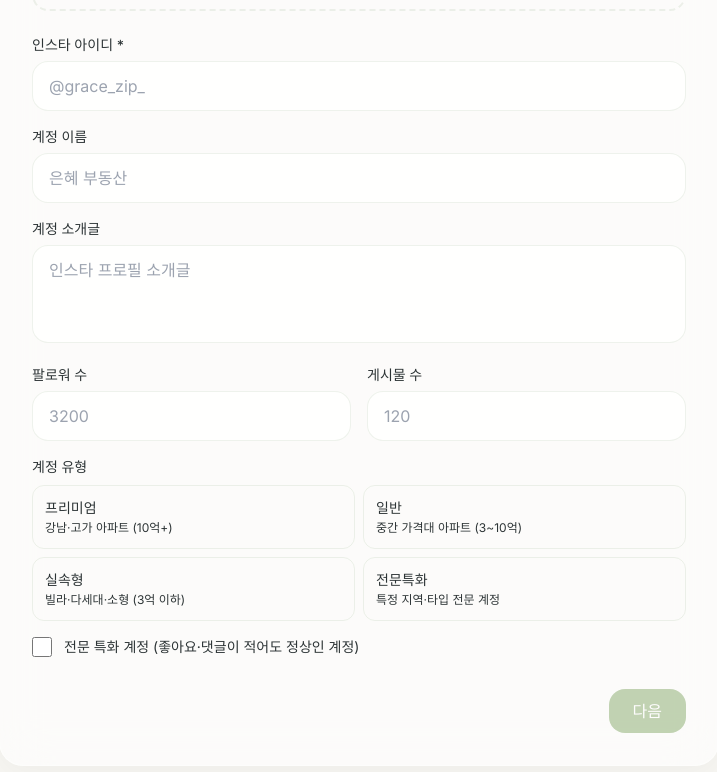
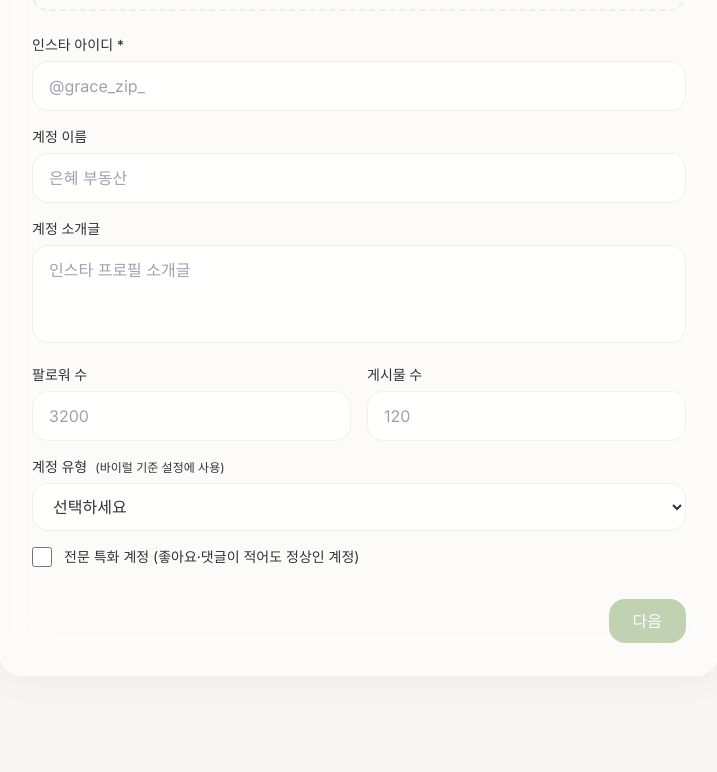
Before and after one commit to dukjaejeon/insta-agent, a Next.js app: page /benchmarks/new in a window 1280 px wide. Shown: the part 487-1259 px from the top of the page, without its empty margins (281-998 px from the left). After the commit the page ends 1195 px from the top, so only its background shows below. Built offline with nearby package versions, Linux system fonts and the light colour scheme; a web font is replaced by a local one.

Commit message:
fix: category dropdown, add label explaining why

```diff
--- a/src/components/benchmarks/Step1AccountInfo.tsx
+++ b/src/components/benchmarks/Step1AccountInfo.tsx
@@ -217,28 +217,24 @@ export function Step1AccountInfo({ data, onChange, onNext }: Step1Props) {
         </div>
 
         <div className="col-span-2">
-          <label className="block text-sm font-medium text-charcoal mb-2">
+          <label className="block text-sm font-medium text-charcoal mb-1.5">
             계정 유형
+            <span className="text-xs text-charcoal-light/60 font-normal ml-2">
+              (바이럴 기준 설정에 사용)
+            </span>
           </label>
-          <div className="grid grid-cols-2 gap-2">
+          <select
+            value={data.category}
+            onChange={(e) => update("category", e.target.value)}
+            className="w-full px-4 py-3 rounded-2xl border border-border-soft bg-white/80 text-charcoal focus:outline-none focus:ring-2 focus:ring-sage/30 focus:border-sage transition-colors"
+          >
+            <option value="">선택하세요</option>
             {CATEGORIES.map((cat) => (
-              <button
-                key={cat.value}
-                type="button"
-                onClick={() => update("category", cat.value)}
-                className={`p-3 rounded-xl border text-left transition-colors ${
-                  data.category === cat.value
-                    ? "border-sage bg-sage/5"
-                    : "border-border-soft hover:bg-white/80"
-                }`}
-              >
-                <p className={`text-sm font-medium ${data.category === cat.value ? "text-sage-dark" : "text-charcoal"}`}>
-                  {cat.label}
-                </p>
-                <p className="text-xs text-charcoal-light/60 mt-0.5">{cat.desc}</p>
-              </button>
+              <option key={cat.value} value={cat.value}>
+                {cat.label} — {cat.desc}
+              </option>
             ))}
-          </div>
+          </select>
         </div>
 
         <div className="col-span-2">
```
